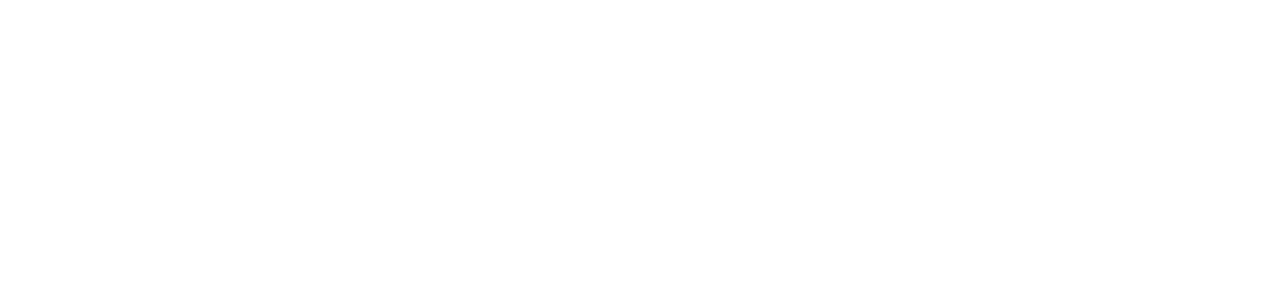
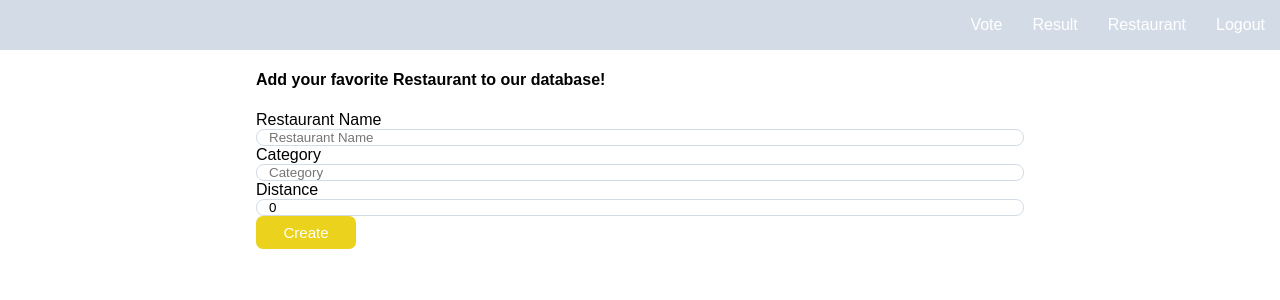
Before and after one commit to frankbht/chisha, a React (Create React App) app: page /restaurant in a window 1280 px wide. Shown: the top 300 px of the page. Built offline with nearby package versions, Linux system fonts and the light colour scheme.

Commit message:
connect to server

```diff
--- a/package.json
+++ b/package.json
@@ -3,6 +3,7 @@
   "version": "0.1.0",
   "private": true,
   "dependencies": {
+    "axios": "^0.16.2",
     "react": "^16.0.0",
     "react-dom": "^16.0.0",
     "react-router": "^4.2.0",
--- a/src/App.js
+++ b/src/App.js
@@ -6,7 +6,8 @@ import {
   Route
 } from 'react-router-dom';
 import Vote from './pages/vote';
-import Result from "./pages/result";
+import Result from './pages/result';
+import Restaurant from './pages/restaurant';
 
 export default class App extends Component {
   render() {
@@ -17,6 +18,7 @@ export default class App extends Component {
             <Route exact path='/' component={WelcomePage} />
             <Route path='/vote' component={Vote} />
             <Route path='/result' component={Result} />
+            <Route path='/restaurant' component={Restaurant} />
           </Switch>
         </Router>
       </div>
--- a/src/components/item_list.js
+++ b/src/components/item_list.js
@@ -1,4 +1,5 @@
 import React, { Component } from 'react';
+import axios from 'axios';
 
 export default class ItemList extends Component {
   constructor(props) {
@@ -9,12 +10,13 @@ export default class ItemList extends Component {
   }
 
   componentDidMount() {
-    fetch('data.json')
-      .then((response) => response.json())
+    axios.defaults.headers.common['authorization'] = localStorage.getItem('token');
+    axios.get('http://104.236.28.32/restaurant')
       .then((response) => {
-        this.setState((prevState, props) => ({
-          options: response.options
-        }))
+        this.setState({options: response.data.restaurants})
+      })
+      .catch((err) => {
+        alert(err);
       })
   }
 
@@ -32,7 +34,7 @@ export default class ItemList extends Component {
                 Category: {element.category}
               </div>
               <div>
-                Distance: {element.Distance}
+                Distance: {element.distance}
               </div>
               <button className="fix-btn btn">Vote!</button>
             </div>
--- a/src/components/login_form.js
+++ b/src/components/login_form.js
@@ -1,5 +1,6 @@
 import React, { Component } from 'react';
 import { withRouter } from "react-router-dom";
+import axios from 'axios';
 
 class Login extends Component {
   constructor(props){
@@ -36,15 +37,18 @@ class Login extends Component {
 
   onFormSubmit(event) {
     event.preventDefault();
-    if(this.match(this.state.username, this.state.password)){
-    this.setState({ username: "",
-                    password: ""
-                  });
-    this.props.history.push("/vote");
-    }
-    else{
-      alert("Username Password not match")
-    }
+    axios.post('http://104.236.28.32/signin', {
+      username: this.state.username,
+      password: this.state.password
+    })
+    .then((response) => {
+      localStorage.setItem('token', response.data.token);
+      this.props.history.push("/vote");
+    })
+    .catch((err) => {
+      alert(err)
+    })
+
   }
   match(a,b){
     return this.state.users.findIndex((user)=> user.email === a && user.password === b) + 1
--- a/src/components/nav_bar.js
+++ b/src/components/nav_bar.js
@@ -1,17 +1,30 @@
 import React, { Component } from 'react';
 import { Link } from 'react-router-dom';
+import { withRouter } from "react-router-dom";
 
-export default class NavBar extends Component {
+class NavBar extends Component {
+  constructor(props) {
+    super(props);
+    this.onLogout = this.onLogout.bind(this);
+  }
+  onLogout(event) {
+    event.preventDefault();
+    localStorage.removeItem('token');
+    this.props.history.push("/");
+  }
+
   render() {
     return (
       <div className="nav-bar">
         <ul className="navigation">
-          <li><Link to="/">Home</Link></li>
           <li><Link to="/vote">Vote</Link></li>
           <li><Link to="/result">Result</Link></li>
-          <li><Link to="/">Logout</Link></li>
+          <li><Link to="/restaurant">Restaurant</Link></li>
+          <li><a onClick={this.onLogout}>Logout</a></li>
         </ul>
       </div>
     )
   }
 }
+
+export default withRouter(NavBar);
--- a/src/components/side_bar.js
+++ b/src/components/side_bar.js
@@ -1,9 +1,6 @@
 import React, { Component } from 'react';
 
 export default class SideBar extends Component {
-  constructor(props) {
-    super(props);
-  }
 
   // renderCheckbox() {
   //   return (
--- a/src/components/signup_form.js
+++ b/src/components/signup_form.js
@@ -1,4 +1,5 @@
 import React, { Component } from 'react';
+import axios from 'axios';
 
 export default class Signup extends Component {
   constructor(props){
@@ -40,12 +41,20 @@ export default class Signup extends Component {
   }
   onSignUpFormSubmit(event) {
     event.preventDefault();
-    if(this.state.password === this.state.confirmPassword){
+    if(this.state.password !== this.state.confirmPassword) {
+      alert("password not match");
+    }
+    axios.post('http://104.236.28.32/signup', {
+      username: this.state.username,
+      password: this.state.password
+    })
+    .then((response) => {
+      localStorage.setItem('token', response.data.token);
       this.props.switchPage();
-    }
-    else{
-      alert("password not match")
-    }
+    })
+    .catch((err) => {
+      alert(err);
+    })
   }
 
   render() {
--- a/src/index.css
+++ b/src/index.css
@@ -144,3 +144,17 @@ input:focus {
   border-radius: 7px;
   text-decoration: none;
 }
+
+.restaurant {
+  width: 60%;
+  margin: auto;
+}
+
+.restaurant-form {
+  display: flex;
+  flex-direction: column;
+}
+
+.restaurant-form * {
+  flex: 0 100%;
+}
--- /dev/null
+++ b/src/pages/restaurant.js
@@ -0,0 +1,75 @@
+import React, { Component } from 'react';
+import { withRouter } from "react-router-dom";
+import NavBar from '../components/nav_bar';
+import axios from 'axios';
+
+class Restaurant extends Component {
+  constructor(props){
+    super(props);
+    this.state = {
+      name: '',
+      category: '',
+      distance: 0
+    }
+    this.handleNameOnChange = this.handleNameOnChange.bind(this);
+    this.handleCategoryOnChange = this.handleCategoryOnChange.bind(this);
+    this.handleDistanceOnChange = this.handleDistanceOnChange.bind(this);
+    this.handleFormOnSubmit = this.handleFormOnSubmit.bind(this);
+  }
+
+  handleNameOnChange(event) {
+    this.setState({
+      name: event.target.value
+    })
+  }
+
+  handleCategoryOnChange(event) {
+    this.setState({
+      category: event.target.value
+    })
+  }
+
+  handleDistanceOnChange(event) {
+    this.setState({
+      distance: event.target.value
+    })
+  }
+
+  handleFormOnSubmit(event) {
+    event.preventDefault();
+    axios.post('http://104.236.28.32/restaurant', {
+      name: this.state.name,
+      category: this.state.category,
+      distance: this.state.distance
+    })
+    .then((response) => {
+      alert("success");
+      this.props.history.push("/vote");
+    })
+    .catch((err) => {
+      alert(err);
+    })
+  }
+
+  render() {
+    return (
+      <div>
+        <NavBar />
+        <div className="restaurant" >
+          <h4>Add your favorite Restaurant to our database!</h4>
+          <form className="restaurant-form" onSubmit={this.handleFormOnSubmit}>
+            <label>Restaurant Name</label>
+            <input type="text" name="name" value={this.state.name} onChange={this.handleNameOnChange} placeholder="Restaurant Name"/>
+            <label>Category</label>
+            <input tyep="text" name="category" value={this.state.category} onChange={this.handleCategoryOnChange} placeholder="Category"/>
+            <label>Distance</label>
+            <input type="number" name="distance" value={this.state.distance} onChange={this.handleDistanceOnChange} step="0.1" placeholder="Distance"/>
+            <button className="btn" value="submit">Create</button>
+          </form>
+        </div>
+      </div>
+    )
+  }
+}
+
+export default withRouter(Restaurant);
--- a/src/pages/result.jsx
+++ b/src/pages/result.jsx
@@ -1,5 +1,4 @@
 import React, { Component } from 'react';
-import SideBar from '../components/side_bar';
 import VoteItemList from '../components/voteditem_list';
 import NavBar from "../components/nav_bar";
 
```
Also changed, not shown: 1 other file (tests, documents, lock files or other folders).
